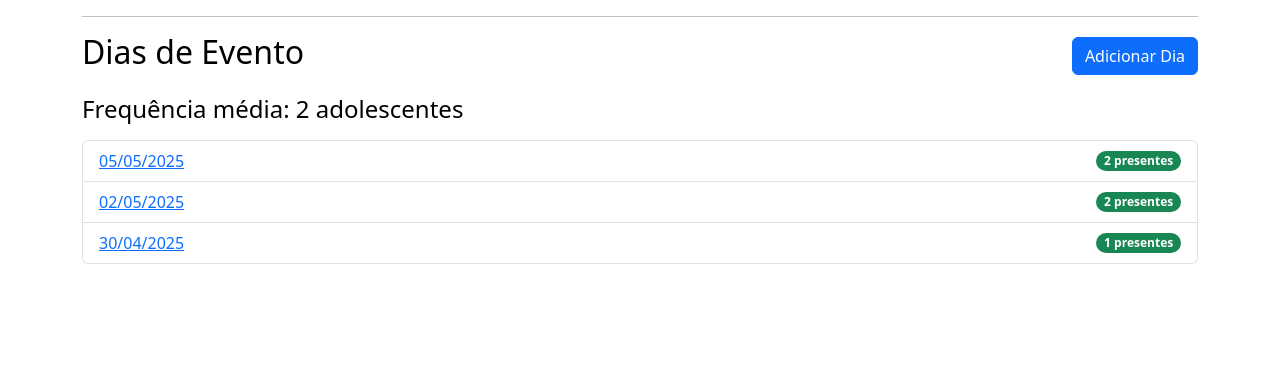
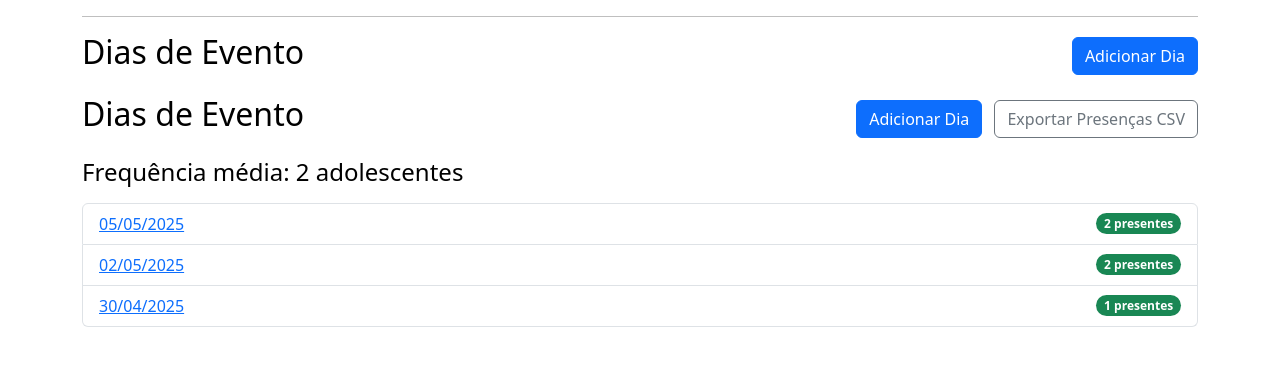
Before and after one commit to felipeacampelo/Check-In-Jump-Capital, a Django app: page / in a window 1280 px wide. Shown: the part 72-438 px from the top of the page. Run offline with Django 5.2, Linux system fonts and the light colour scheme; a user stored in the database is signed in; data comes from the database, SQL or seed files in the repository.

Commit message:
Faz correção na urls e adiciona opção de exportar csv

```diff
--- a/checkin/checkin_jump/adolescentes/models.py
+++ b/checkin/checkin_jump/adolescentes/models.py
@@ -40,6 +40,6 @@ class DiaEvento(models.Model):
         return self.data.strftime('%d/%m/%Y')
 
 class Presenca(models.Model):
-    adolescente = models.ForeignKey(Adolescente, on_delete=models.CASCADE, related_name='presencas')
+    adolescente = models.ForeignKey(Adolescente, on_delete=models.CASCADE)
     dia = models.ForeignKey(DiaEvento, on_delete=models.CASCADE)
     presente = models.BooleanField(default=False)
--- a/checkin/checkin_jump/adolescentes/templates/adolescentes/listar.html
+++ b/checkin/checkin_jump/adolescentes/templates/adolescentes/listar.html
@@ -8,6 +8,12 @@
   <strong>Total cadastrados:</strong>
   <span class="badge bg-primary">{{ total_adolescentes }}</span>
 </p>
+
+<div class="d-flex justify-content-between mt-3">
+  <a href="{% url 'criar_adolescente' %}" class="btn btn-primary">Adicionar Adolescente</a>
+  <a href="{% url 'exportar_adolescentes_csv' %}" class="btn btn-outline-secondary">Exportar CSV</a>
+</div>
+
 
 <!-- Filtros e busca -->
 <form method="get" id="filtroForm" class="mb-4">
--- a/checkin/checkin_jump/adolescentes/templates/checkin/lista_dias.html
+++ b/checkin/checkin_jump/adolescentes/templates/checkin/lista_dias.html
@@ -7,6 +7,17 @@
     <a href="{% url 'novo_dia_evento' %}" class="btn btn-primary">Adicionar Dia</a>
     {% endif %}
 </div>
+
+<div class="d-flex justify-content-between align-items-center mb-3">
+  <h2>Dias de Evento</h2>
+  <div>
+    {% if perms.checkin.add_diaevento %}
+      <a href="{% url 'novo_dia_evento' %}" class="btn btn-primary me-2">Adicionar Dia</a>
+    {% endif %}
+    <a href="{% url 'exportar_presencas_csv' %}" class="btn btn-outline-secondary">Exportar Presenças CSV</a>
+  </div>
+</div>
+
 
 {% if media_presentes %}
   <div class="mb-3">
--- a/checkin/checkin_jump/adolescentes/urls.py
+++ b/checkin/checkin_jump/adolescentes/urls.py
@@ -1,6 +1,7 @@
 from django.urls import path
 from . import views
 from .views import login_view, logout_view, listar_adolescentes
+from .views import exportar_adolescentes_csv, exportar_presencas_csv
 
 urlpatterns = [
     # Autenticação
@@ -26,4 +27,8 @@ urlpatterns = [
     path('pgs/', views.lista_pgs, name='lista_pgs'),
     path('pgs/adicionar/', views.adicionar_pg, name='adicionar_pg'),
     path('pgs/<int:pg_id>/', views.detalhes_pg, name='detalhes_pg'),
+
+    #Exportar CSV
+    path('exportar/adolescentes/', exportar_adolescentes_csv, name='exportar_adolescentes_csv'),
+    path('exportar/presencas/', exportar_presencas_csv, name='exportar_presencas_csv'),
 ]
--- a/checkin/checkin_jump/adolescentes/views.py
+++ b/checkin/checkin_jump/adolescentes/views.py
@@ -10,6 +10,8 @@ from django.http import JsonResponse
 from django.views.decorators.http import require_http_methods
 from django.db.models import Count, Q, Avg, F
 from django.db.models import Prefetch
+import csv
+from django.http import HttpResponse
 
 import json
 
@@ -249,3 +251,41 @@ def detalhes_pg(request, pg_id):
     pg = get_object_or_404(PequenoGrupo, id=pg_id)
     adolescentes = Adolescente.objects.filter(pg=pg)
     return render(request, 'pgs/pg.html', {'pg': pg, 'adolescentes': adolescentes})
+
+
+def exportar_adolescentes_csv(request):
+    response = HttpResponse(content_type='text/csv')
+    response['Content-Disposition'] = 'attachment; filename="adolescentes.csv"'
+
+    writer = csv.writer(response)
+    writer.writerow(['Nome', 'Sobrenome', 'Data de Nascimento', 'Gênero', 'PG', 'Império'])
+
+    for adolescente in Adolescente.objects.select_related('pg', 'imperio').all():
+        writer.writerow([
+            adolescente.nome,
+            adolescente.sobrenome,
+            adolescente.data_nascimento,
+            adolescente.get_genero_display(),
+            adolescente.pg.nome if adolescente.pg else '',
+            adolescente.imperio.nome if adolescente.imperio else ''
+        ])
+
+    return response
+
+def exportar_presencas_csv(request):
+    response = HttpResponse(content_type='text/csv')
+    response['Content-Disposition'] = 'attachment; filename="presencas.csv"'
+
+    writer = csv.writer(response)
+    writer.writerow(['Data', 'Nome', 'Presente'])
+
+    presencas = Presenca.objects.select_related('adolescente', 'dia').all().order_by('-dia__data')
+
+    for presenca in presencas:
+        writer.writerow([
+            presenca.dia.data.strftime('%d/%m/%Y'),
+            f'{presenca.adolescente.nome} {presenca.adolescente.sobrenome}',
+            'Sim' if presenca.presente else 'Não'
+        ])
+
+    return response
```
